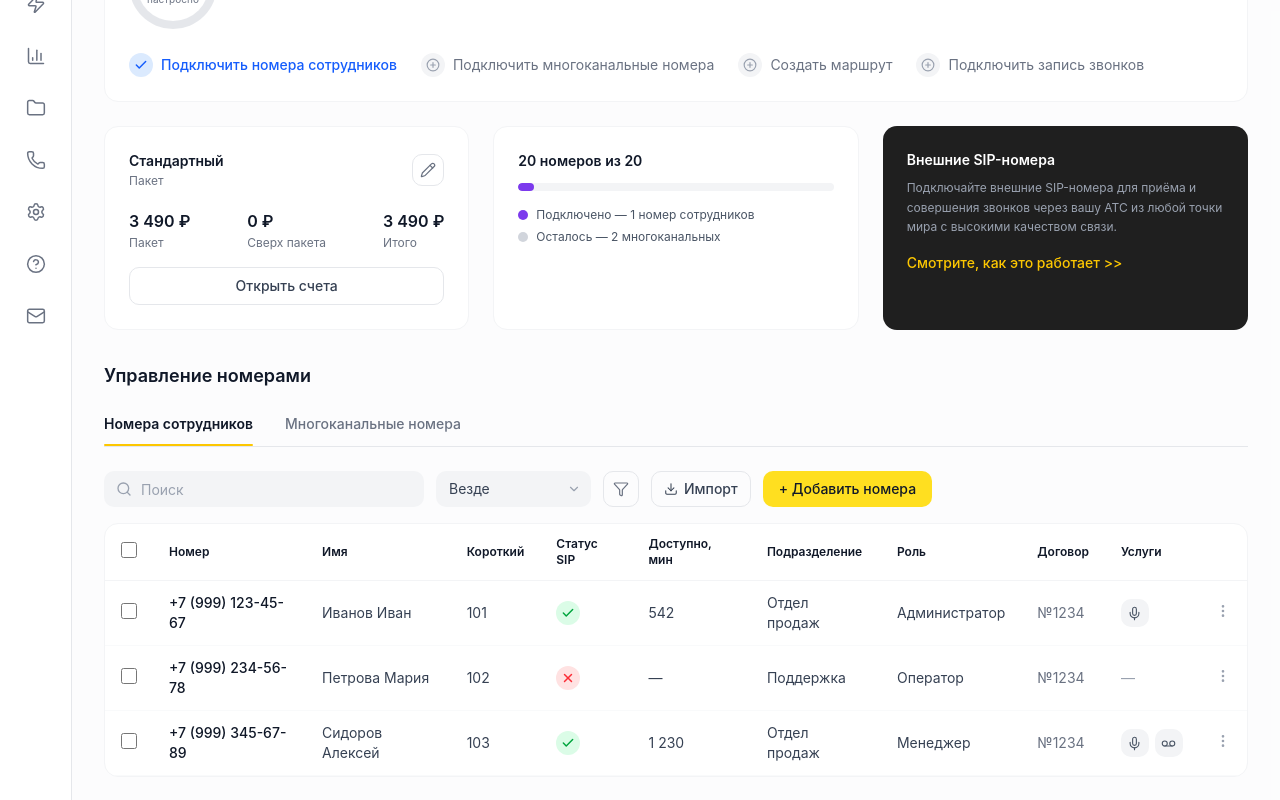
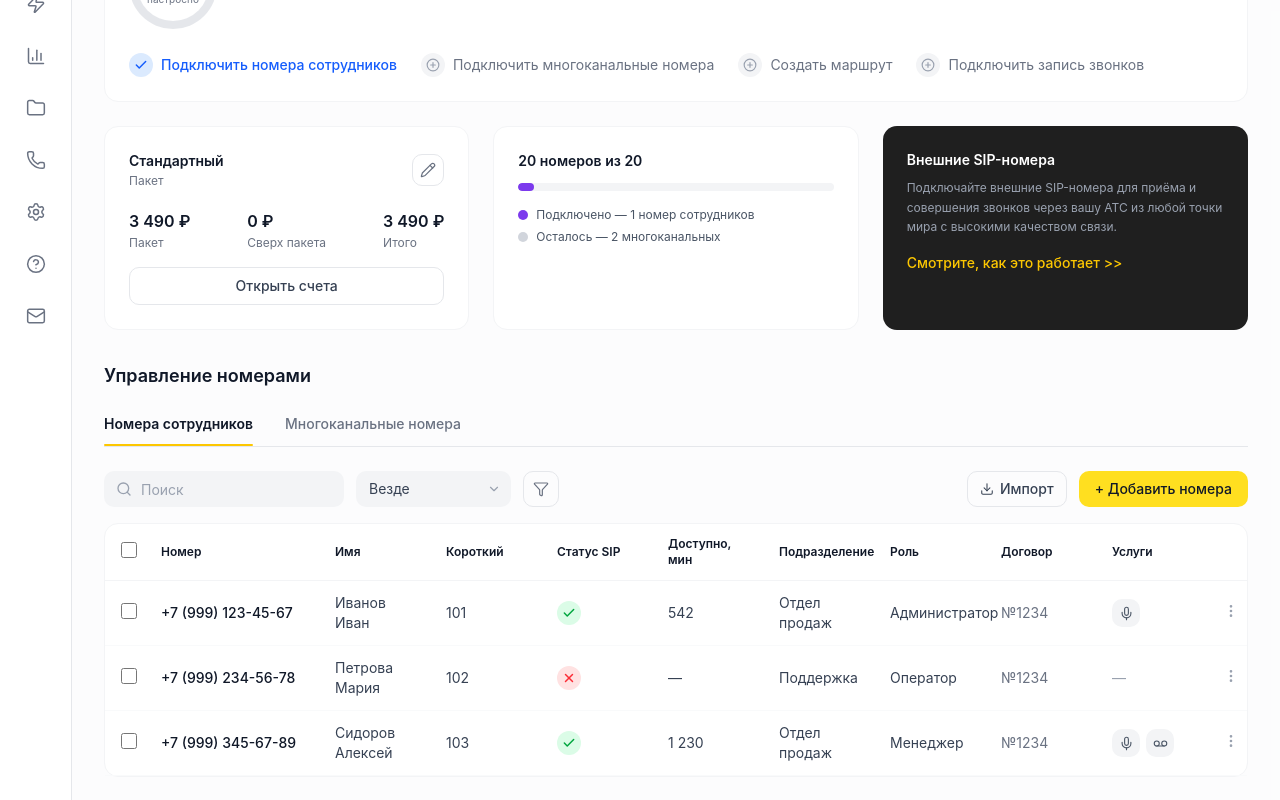
Before and after one commit to VeronikaVinogradova/Images, a Next.js app: page / in a window 1280 px wide. Shown: the part 244-1044 px from the top of the page. Built offline with nearby package versions, Linux system fonts and the light colour scheme.

Commit message:
2f876777-a3b3-4d7d-9c49-897ed9009923

```diff
--- a/src/app/page.tsx
+++ b/src/app/page.tsx
@@ -562,8 +562,9 @@ export default function Home() {
                 </div>
 
                 {/* Toolbar */}
-                <div className="flex items-center gap-3 mb-4 flex-wrap">
-                  <div className="relative flex-1 min-w-[200px] max-w-[320px]">
+                <div className="flex items-center gap-3 mb-4">
+                  <div className="flex items-center gap-3 flex-1">
+                    <div className="relative w-[240px]">
                       <Search size={16} className="absolute left-3 top-1/2 -translate-y-1/2 text-gray-400" />
                       <input
                         type="text"
@@ -585,6 +586,8 @@ export default function Home() {
                     <button className="w-9 h-9 rounded-lg flex items-center justify-center text-gray-500 hover:bg-gray-100 transition-colors border border-gray-200">
                       <Filter size={16} strokeWidth={1.8} />
                     </button>
+                  </div>
+                  <div className="flex items-center gap-3">
                     <button className="h-9 px-3 flex items-center gap-1.5 rounded-lg text-sm text-gray-700 font-medium border border-gray-200 hover:bg-gray-50 transition-colors">
                       <Download size={14} strokeWidth={1.8} />
                       Импорт
@@ -593,13 +596,27 @@ export default function Home() {
                       + Добавить номера
                     </button>
                   </div>
+                </div>
 
                 {/* Table */}
-                <div className="bg-white rounded-xl border border-gray-100 overflow-x-auto">
-                  <table className="w-full min-w-[900px]">
+                <div className="bg-white rounded-xl border border-gray-100">
+                  <table className="w-full table-fixed">
+                    <colgroup>
+                      <col className="w-10" />
+                      <col style={{ width: 174 }} />
+                      <col />
+                      <col />
+                      <col />
+                      <col />
+                      <col />
+                      <col />
+                      <col />
+                      <col />
+                      <col className="w-10" />
+                    </colgroup>
                     <thead>
                       <tr className="border-b border-gray-100">
-                        <th className="w-10 px-4 py-3">
+                        <th className="px-4 py-3">
                           <input type="checkbox" className="w-4 h-4 rounded border-gray-300 cursor-pointer" />
                         </th>
                         <th className="px-4 py-3 text-left text-xs font-semibold text-gray-900">Номер</th>
@@ -611,7 +628,7 @@ export default function Home() {
                         <th className="px-4 py-3 text-left text-xs font-semibold text-gray-900">Роль</th>
                         <th className="px-4 py-3 text-left text-xs font-semibold text-gray-900">Договор</th>
                         <th className="px-4 py-3 text-left text-xs font-semibold text-gray-900">Услуги</th>
-                        <th className="w-10 px-4 py-3"></th>
+                        <th className="px-4 py-3"></th>
                       </tr>
                     </thead>
                     <tbody>
@@ -620,7 +637,7 @@ export default function Home() {
                           <td className="px-4 py-3">
                             <input type="checkbox" className="w-4 h-4 rounded border-gray-300 cursor-pointer" />
                           </td>
-                          <td className="px-4 py-3 text-sm text-gray-900 font-medium">{row.number}</td>
+                          <td className="px-4 py-3 text-sm text-gray-900 font-medium whitespace-nowrap">{row.number}</td>
                           <td className="px-4 py-3 text-sm text-gray-700">{row.name}</td>
                           <td className="px-4 py-3 text-sm text-gray-700">{row.short}</td>
                           <td className="px-4 py-3">
```
Lines whose indentation alone changed are shown as unchanged.
